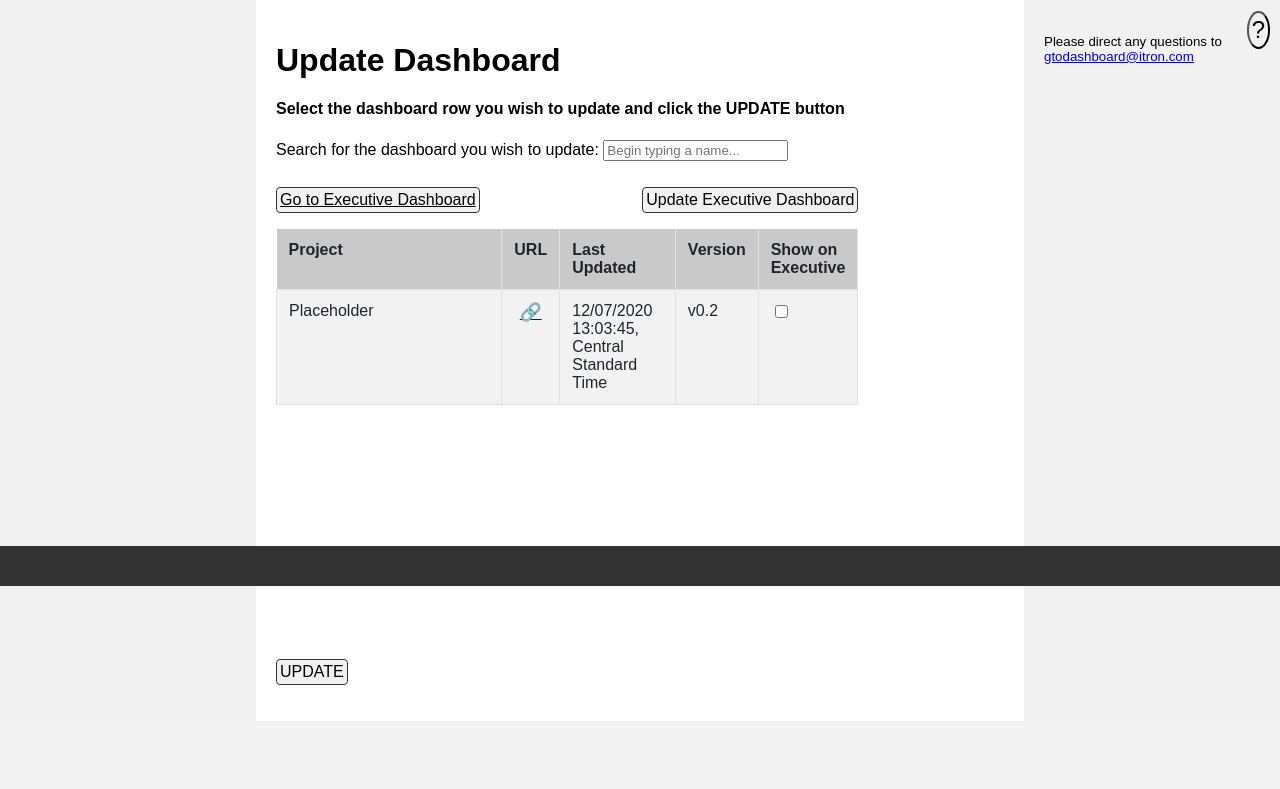
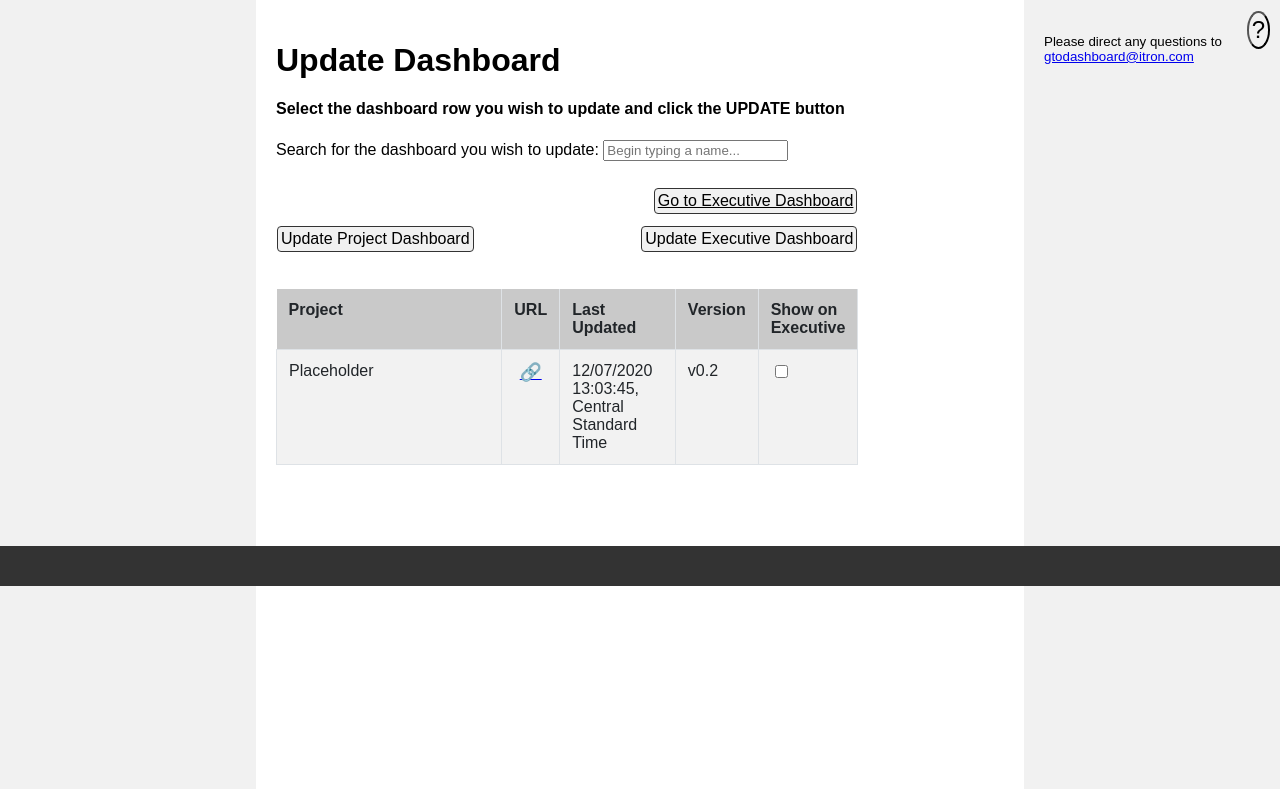
Before and after one commit to MarkMurphy94/Dashboard_generator, a Django app: page /update in a window 1280 px wide. Shown: the part 214-1003 px from the top of the page. Before the commit the page ends 899 px from the top, so only its background shows below. Run offline with Django 3.2, Linux system fonts and the light colour scheme; the visitor is signed in with stand-in values (Sample User, id 1); some libraries are stand-ins or nearby versions.

Commit message:
rearrange buttons on Update tab Add padding to bottom of dashboard list

```diff
--- a/ads_site/ads_app/static/style.css
+++ b/ads_site/ads_app/static/style.css
@@ -505,6 +505,7 @@ th {
 /* Formatting for table wrapper */
  #table-wrapper {
    position:relative;
+   padding-bottom: 60px;
  }
 
 /* Formatting for table scroll bar */
--- a/ads_site/ads_app/templates/ads_app/update.html
+++ b/ads_site/ads_app/templates/ads_app/update.html
@@ -94,15 +94,36 @@
         <label for="id_Dash_Name">Search for the dashboard you wish to update:</label>
         <input type="text" name="Dash_Name" required="" onkeyup="filter_text()" id="id_Dash_Name" placeholder="Begin typing a name..." maxlength="250">
     </p>
-    <div class="div_width">
-        <a class="button float_left" target="_blank" rel="noopener noreferrer" href="https://dev.azure.com/itron/RnD/_dashboards/dashboard/1d9b31cb-3538-40f1-8830-92ae1575b269">Go to Executive Dashboard</a>
-
-        <form class="float_right" action="executive" method="POST" id="executive">
-            {% csrf_token %}
-            <input type="hidden" name="check_items" id="check_items" value="">
-            <button type="submit" class="button">Update Executive Dashboard</button>
-        </form>
-    </div>
+    <table class="div_width">
+        <tbody>
+            <tr>
+                <td>
+                    <div id="Error" hidden class="validation-summary-errors float_left">
+                        <p>Please select a Dashboard</p>
+                    </div>
+                </td>
+                <td>
+                    <a class="button float_right" target="_blank" rel="noopener noreferrer" href="https://dev.azure.com/itron/RnD/_dashboards/dashboard/1d9b31cb-3538-40f1-8830-92ae1575b269">Go to Executive Dashboard</a>
+                </td>
+            </tr>
+            <tr>
+                <td>
+                    <form class="float_left" action="select_row" method="POST" id="submit_update">
+                        {% csrf_token %}
+                        <input type="hidden" name="selected" id="selected" value="">
+                        <button type="submit" class="button">Update Project Dashboard</button>
+                    </form>
+                </td>
+                <td>
+                    <form class="float_right" action="executive" method="POST" id="executive">
+                        {% csrf_token %}
+                        <input type="hidden" name="check_items" id="check_items" value="">
+                        <button type="submit" class="button">Update Executive Dashboard</button>
+                    </form>
+                </td>
+            </tr>
+        </tbody>
+    </table>
     <div id="table-wrapper">
         <div id="table-scroll">
             <table id="table" class="table table-bordered table-striped table-hover">
@@ -140,14 +161,6 @@
             </table>
         </div>
     </div>
-    <form action="select_row" method="POST" id="submit_update">
-        {% csrf_token %}
-        <input type="hidden" name="selected" id="selected" value="">
-        <button type="submit" class="button">UPDATE</button>
-    </form>
-    <div id="Error" hidden class="validation-summary-errors">
-        <p>Please select a Dashboard</p>
-    </div>
     <div id="LoadingModal" class="modal" style="">
         <div class="loading-modal-content">
             <div id="loading" hidden>
```
